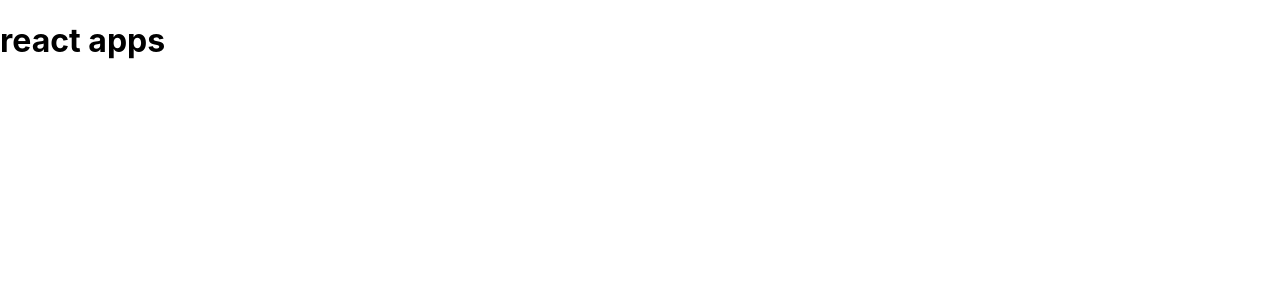
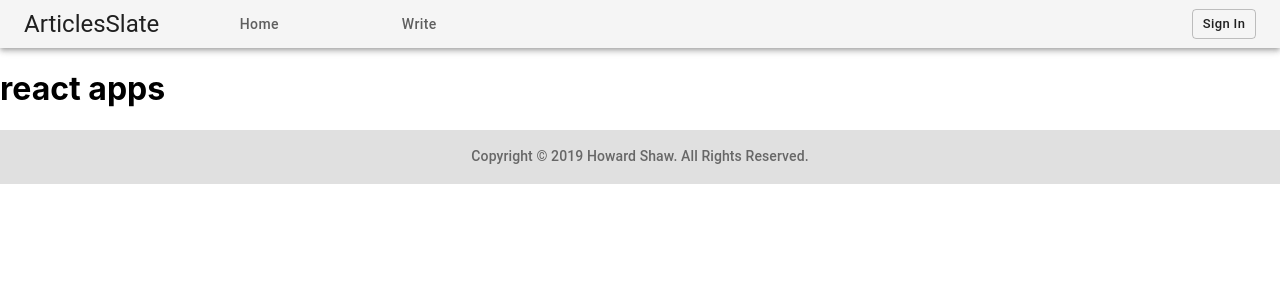
Before and after one commit to hamkuu/reactive-articles, a React (Create React App) app: page / in a window 1280 px wide. Shown: the top 300 px of the page. Built offline with nearby package versions, Linux system fonts and the light colour scheme.

Commit message:
:sparkles: add Header and Footer

```diff
--- a/src/App.jsx
+++ b/src/App.jsx
@@ -11,14 +11,21 @@ import {
 import AppErrorBoundary from './components/Common/AppErrorBoundary';
 import hasAuthenticatedContext from './components/Account/AuthenticationContext';
 
+import Header from './components/Header/Header';
+import Footer from './components/Footer/Footer';
+
 import './App.css';
 
 function AppLayout() {
   return (
     <>
+      <Route path='/' component={Header} />
+
       <main>
         <h1>react apps</h1>
       </main>
+
+      <Route path='/' component={Footer} />
     </>
   );
 }
--- /dev/null
+++ b/src/components/Footer/Footer.jsx
@@ -0,0 +1,29 @@
+import React from 'react';
+import Typography from '@material-ui/core/Typography';
+import { makeStyles } from '@material-ui/core/styles';
+
+const useStyles = makeStyles(theme => ({
+  footer: {
+    backgroundColor: theme.palette.divider,
+    padding: theme.spacing(2),
+  },
+}));
+
+const copyRightSign = () => String.fromCharCode(169);
+const currentYear = () => new Date().getFullYear();
+const copyRightOwner = 'Howard Shaw';
+
+const copyRightNotice = () =>
+  `Copyright ${copyRightSign()} ${currentYear()} ${copyRightOwner}. All Rights Reserved.`;
+
+export default function Footer() {
+  const classes = useStyles();
+
+  return (
+    <footer className={classes.footer}>
+      <Typography variant='subtitle2' align='center' color='textSecondary'>
+        {copyRightNotice()}
+      </Typography>
+    </footer>
+  );
+}
--- /dev/null
+++ b/src/components/Header/Header.jsx
@@ -0,0 +1,39 @@
+import React from 'react';
+import AppBar from '@material-ui/core/AppBar';
+import Toolbar from '@material-ui/core/Toolbar';
+import { makeStyles } from '@material-ui/core/styles';
+
+import Logo from './Logo';
+import NavTabs from './NavTabs';
+
+import hasAuthenticatedContext from '../Account/AuthenticationContext';
+import SignInOutButton from './SignInOutButton';
+
+const useStyles = makeStyles(() => ({
+  toolBarContainer: {
+    justifyContent: 'space-between',
+  },
+}));
+
+export default function Header() {
+  const classes = useStyles();
+
+  return (
+    <>
+      <AppBar position='static' color='default'>
+        <Toolbar variant='dense' className={classes.toolBarContainer}>
+          <Logo />
+          <NavTabs />
+          <hasAuthenticatedContext.Consumer>
+            {({ isLoggedIn, setAppLogOutState }) => (
+              <SignInOutButton
+                isLoggedIn={isLoggedIn}
+                setAppLogOutState={setAppLogOutState}
+              />
+            )}
+          </hasAuthenticatedContext.Consumer>
+        </Toolbar>
+      </AppBar>
+    </>
+  );
+}
--- /dev/null
+++ b/src/components/Header/Logo.jsx
@@ -0,0 +1,21 @@
+import React from 'react';
+import Typography from '@material-ui/core/Typography';
+import { makeStyles } from '@material-ui/core/styles';
+
+const useStyles = makeStyles(() => ({
+  appLogo: {
+    marginRight: '20px',
+  },
+}));
+
+export default function Logo() {
+  const classes = useStyles();
+
+  return (
+    <div className={classes.appLogo}>
+      <Typography variant='h5' color='inherit' noWrap>
+        ArticlesSlate
+      </Typography>
+    </div>
+  );
+}
--- /dev/null
+++ b/src/components/Header/NavTabs.jsx
@@ -0,0 +1,34 @@
+import React from 'react';
+import { makeStyles } from '@material-ui/core/styles';
+import Tabs from '@material-ui/core/Tabs';
+import TabButton from './TabButton';
+
+const useStyles = makeStyles(theme => ({
+  navTabsContainer: {
+    marginRight: 'auto',
+    [theme.breakpoints.down('xs')]: {
+      display: 'none',
+    },
+  },
+  indicator: {
+    display: 'none',
+  },
+}));
+
+export default function NavTabs() {
+  const classes = useStyles();
+
+  return (
+    <>
+      <Tabs
+        variant='standard'
+        className={classes.navTabsContainer}
+        classes={{ indicator: classes.indicator }}
+        value={false}
+      >
+        <TabButton buttonText='Home' url='/' />
+        <TabButton buttonText='Write' url='/write' />
+      </Tabs>
+    </>
+  );
+}
--- /dev/null
+++ b/src/components/Header/SignInOutButton.jsx
@@ -0,0 +1,45 @@
+import React from 'react';
+import PropTypes from 'prop-types';
+import { Link as RouterLink } from 'react-router-dom';
+
+import Button from '@material-ui/core/Button';
+import { makeStyles } from '@material-ui/core/styles';
+
+const useStyles = makeStyles(() => ({
+  button: {
+    textTransform: 'none',
+  },
+  routerLink: {
+    marginLeft: 'auto',
+    textDecoration: 'none',
+  },
+}));
+
+export default function SignInOutButton(props) {
+  const { isLoggedIn, setAppLogOutState } = props;
+  const classes = useStyles();
+
+  return (
+    <>
+      <RouterLink to={isLoggedIn ? '/' : '/login'} className={classes.routerLink}>
+        <Button
+          onClick={isLoggedIn ? setAppLogOutState : () => {}}
+          variant="outlined"
+          size="small"
+          className={classes.button}
+        >
+          {isLoggedIn ? 'Sign Out' : 'Sign In'}
+        </Button>
+      </RouterLink>
+    </>
+  );
+}
+
+SignInOutButton.propTypes = {
+  isLoggedIn: PropTypes.bool,
+  setAppLogOutState: PropTypes.func.isRequired,
+};
+
+SignInOutButton.defaultProps = {
+  isLoggedIn: false,
+};
--- /dev/null
+++ b/src/components/Header/TabButton.jsx
@@ -0,0 +1,31 @@
+import React from 'react';
+import PropTypes from 'prop-types';
+import { makeStyles } from '@material-ui/core/styles';
+import Tab from '@material-ui/core/Tab';
+
+const useStyles = makeStyles(() => ({
+  tabButton: {
+    textTransform: 'none',
+    '&:hover': {
+      color: '#A9A9A9',
+      opacity: 1,
+    },
+  },
+}));
+
+export default function TabButton(props) {
+  const classes = useStyles();
+  const { url, buttonText } = props;
+
+  return <Tab label={buttonText} className={classes.tabButton} href={url} />;
+}
+
+TabButton.propTypes = {
+  buttonText: PropTypes.string,
+  url: PropTypes.string,
+};
+
+TabButton.defaultProps = {
+  buttonText: 'UNDEFINED',
+  url: '/',
+};
```
